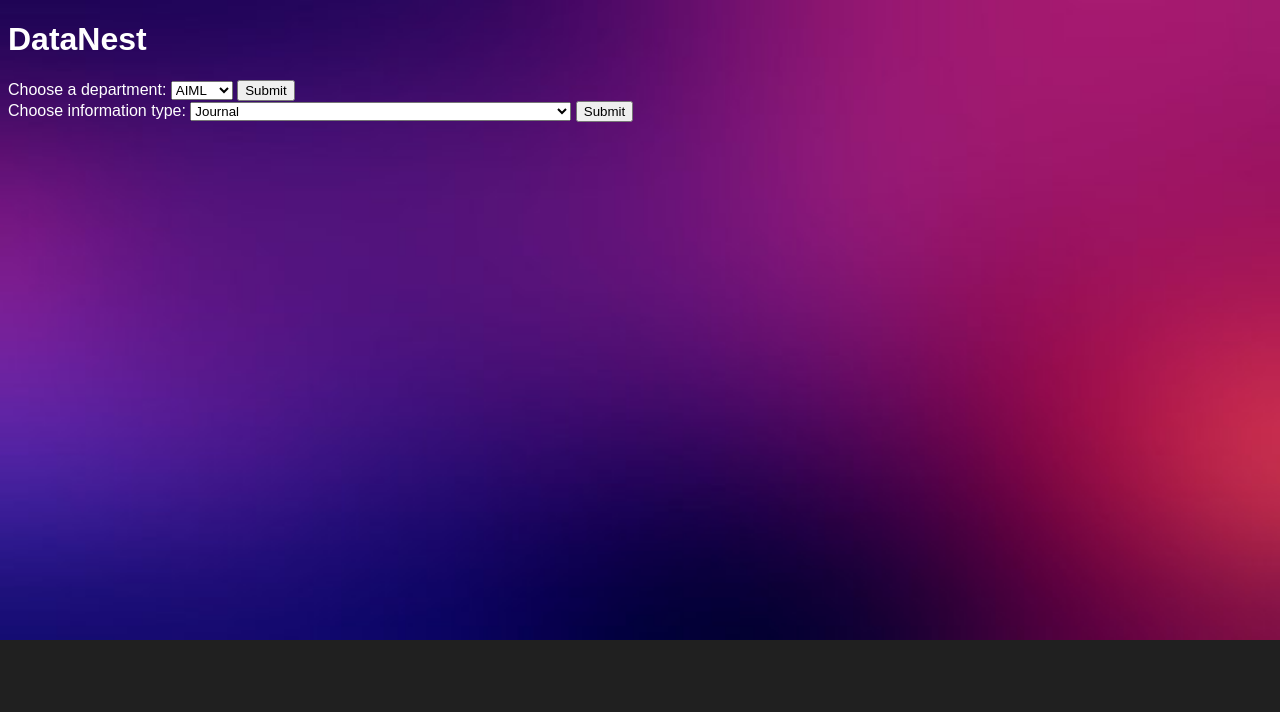
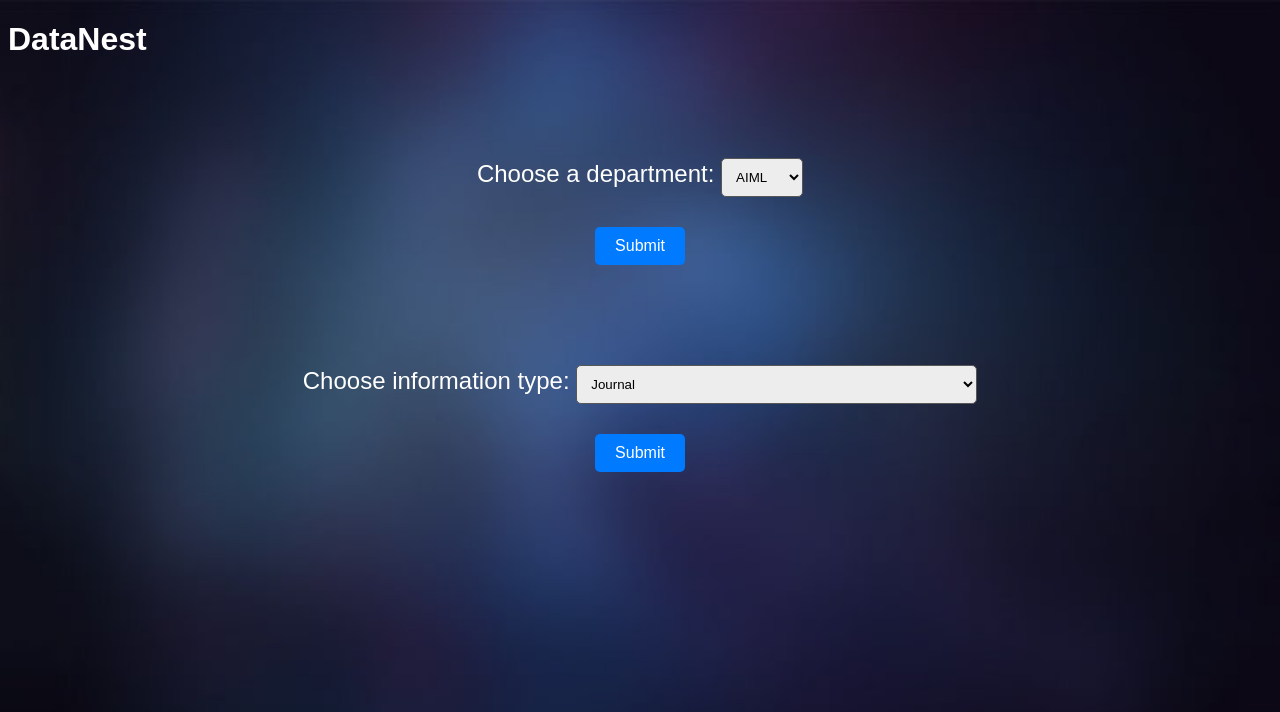
Before and after one commit to Srujan-rai/Research_paper_repository_management_system, a Flask app: page /admin in a window 1280 px wide. Shown: the top 712 px of the page. Run offline with Flask 3, Linux system fonts and the light colour scheme.

Commit message:
admin page styles update

```diff
--- a/Templates/admin.html
+++ b/Templates/admin.html
@@ -11,7 +11,9 @@
 </head>
 <body>
     <h1>DataNest</h1>
+    <div id="admin-section">
     <form action="/admin" method="POST" id="optionForm">
+        <div>
             <label for="departments">Choose a department:</label>
             <select id="departments" name="department">
                 <option value="AIML">AIML</option>
@@ -20,6 +22,7 @@
                 <option value="EC">EC</option>
                 <option value="MECH">MECH</option>
             </select>
+        </div>
         <button type="submit" class="login-button">Submit</button>
     </form>
 
@@ -36,8 +39,8 @@
                 datasets: [{
                     label: 'Counts',
                     data: counts,
-                    backgroundColor: 'rgba(54, 162, 235, 0.2)',
-                    borderColor: 'rgba(54, 162, 235, 1)',
+                    backgroundColor: 'rgba(255, 255, 255, 0.2)',
+                    borderColor: 'rgba(255, 255, 255, 1)',
                     borderWidth: 1
                 }]
             },
@@ -56,6 +59,7 @@
     {% endif %}
 
     <form action="/admin" method="POST" id="infoForm">
+        <div>
             <label for="info">Choose information type:</label>
         <select id="info" name="info">
             <option value="Journal">Journal</option>
@@ -72,6 +76,7 @@
             <option value="MOUS">MOUS</option>
             <option value="FundedStudentProject">Funded Student Project</option>
         </select>
+        </div>
         <button type="submit" class="login-button">Submit</button>
     </form>
 
@@ -219,5 +224,6 @@
         </tbody>
     </table>
     {% endif %}
+</div>
 </body>
 </html>
--- a/static/CSS/admin.css
+++ b/static/CSS/admin.css
@@ -1,6 +1,6 @@
 body{
     background-color: #202020;
-    background-image: url('../images/bc6.jpg');
+    background-image: url('../images/bc7.jpg');
     font-family: Arial, Helvetica, sans-serif;
     color: #fff;
     background-repeat: no-repeat;
@@ -12,3 +12,60 @@ body{
     text-align: center;
     font-size: medium;
 }
+
+#admin-section{
+    margin-top: 100px;
+    display: flex;
+    flex-direction: column;
+    row-gap: 100px;
+    font-size: 1.5rem;
+}
+
+#optionForm{
+    display: flex;
+    flex-direction: column;
+    row-gap: 30px;
+    align-items: center;
+}
+
+#infoForm{
+    display: flex;
+    flex-direction: column;
+    row-gap: 30px;
+    align-items: center;
+}
+
+button {
+    background-color: #007bff;
+    color: #fff;
+    padding: 10px 20px;
+    border: none;
+    border-radius: 5px;
+    cursor: pointer;
+    width: fit-content;
+    align-self: center;
+    font-size: 1rem;
+  }
+
+  select{
+    background-color: #ededed;
+    color: #000;
+    border-color: #575757;
+    width: max-content;
+    padding: 10px;
+    border-radius: 5px;
+  }
+
+  option{
+    background-color: #ededed;
+    color: #000;
+    font-size: 1rem;
+  }
+
+  #myChart{
+    align-self: center;
+  }
+
+  table{
+    font-size: 1rem;
+  }
--- a/static/CSS/style.css
+++ b/static/CSS/style.css
@@ -1,6 +1,6 @@
 body{
     background-color: #202020;
-    background-image: url('../images/bc6.jpg');
+    background-image: url('../images/bc8.jpg');
     font-family: Arial, Helvetica, sans-serif;
     color: #fff;
 
@@ -13,6 +13,7 @@ body{
 h2{
     text-align: center;
     margin: 0;
+    color: #000066;
     width: max-screen;
     position: relative;
     top: 20px;
```
Also changed, not shown: static/images/bc7.jpg (added), static/images/bc8.jpg (added). Lines whose indentation alone changed are shown as unchanged.
